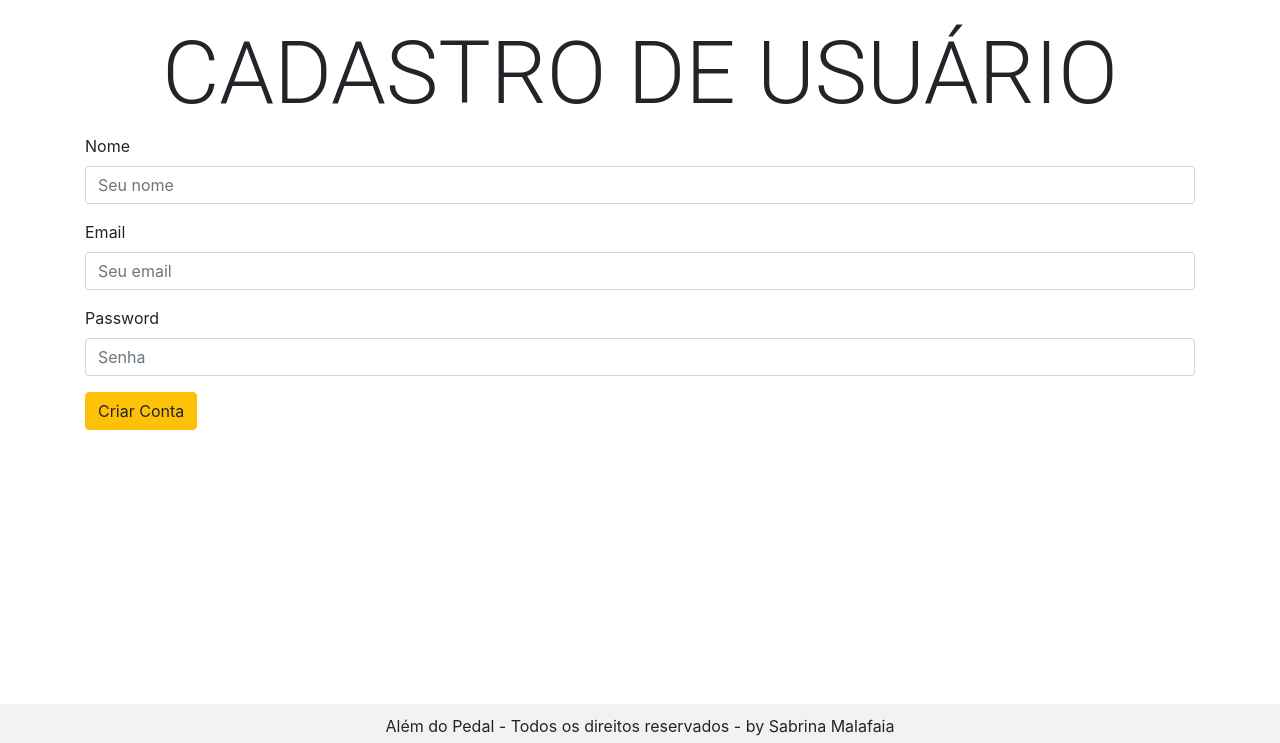
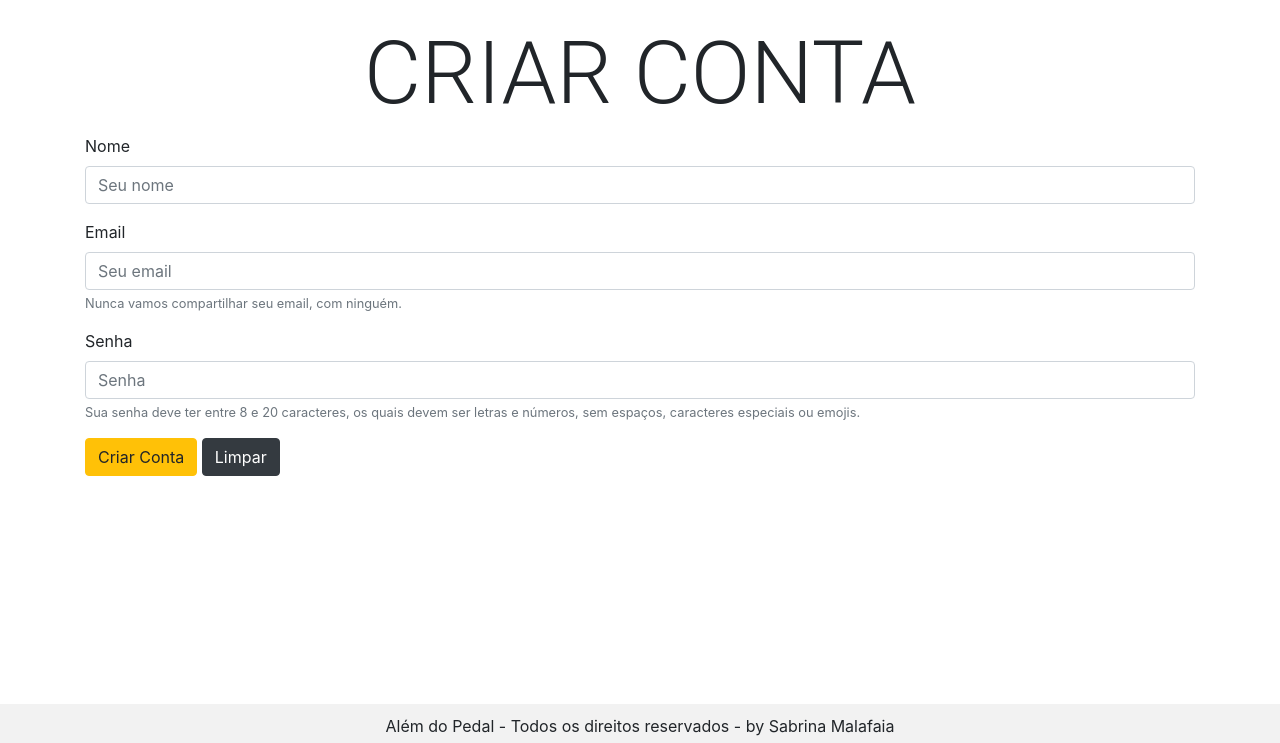
Before and after one commit to SabrinaMalafaia/Software_Product, a Flask app: page /criar_conta in a window 1280 px wide. Shown: the part 56-799 px from the top of the page. Run offline with Flask 3, Linux system fonts and the light colour scheme; some libraries are stand-ins or nearby versions.

Commit message:
Implementando criptografia.

```diff
--- a/alemdopedal/rotas.py
+++ b/alemdopedal/rotas.py
@@ -1,6 +1,7 @@
 # para comentar o código no vscode é só selecionar o que quer comentar e prescionar ctrl+;
 from alemdopedal import app
 from flask import render_template, request, redirect, jsonify, url_for, flash, session
+from werkzeug.security import generate_password_hash, check_password_hash
 from alemdopedal.dados import Conexao
 from alemdopedal.parceiro import Parceiro
 from alemdopedal.grupo import Grupo
@@ -273,11 +274,15 @@ def criar_conta():
         password = request.form['password']
 
         if username and email and password:
+            senha_hash = generate_password_hash(password)
+
             db.conectar()
             db.executar("INSERT INTO usuarios (nome, email, senha) VALUES (%s, %s, %s)",
-                        (username, email, password))
+                        (username, email, senha_hash))
             db.desconectar()
+
             flash('Conta criada com sucesso!', 'success')
+
             return redirect(url_for('criar_conta'))
         else:
             flash('Todos os campos devem ser preenchidos!', 'danger')
@@ -293,16 +298,19 @@ def login():
 
         db.conectar()
 
-        query = "SELECT * FROM usuarios WHERE email = %s AND senha = %s"
-        resposta = db.executar(query, (loginEmail, loginSenha))
+        query = "SELECT * FROM usuarios WHERE email = %s"
+        resposta = db.executar(query, (loginEmail,))
 
         if resposta:
             user = resposta[0]
-            session['email'] = user[2]
-            return redirect(url_for('perfil'))
-        else:
-            db.desconectar()
-            flash('E-mail ou senha inválidos!', 'danger')
+            senha_hash = user[3]
+            if check_password_hash(senha_hash, loginSenha):
+                session['email'] = user[2]
+                db.desconectar()
+                return redirect(url_for('perfil'))
+
+        db.desconectar()
+        flash('E-mail ou senha inválidos!', 'danger')
 
     return render_template('login.html')
 
@@ -336,7 +344,7 @@ def logout():
 
 # ERRO ##############
 @app.errorhandler(404)
-def erro404(e):  # Erro
+def erro404(e):
     return render_template('erro.html'), 404
 
 
--- a/alemdopedal/templates/base.html
+++ b/alemdopedal/templates/base.html
@@ -26,6 +26,9 @@
     <div class="container">
         {% block conteudo %}
         {% endblock conteudo %}
+
+        <!-- Exibir mensagens flash -->
+        {% include 'flash.html' %}
     </div>
 
     <!-- Rodapé -->
--- a/alemdopedal/templates/criar_conta.html
+++ b/alemdopedal/templates/criar_conta.html
@@ -2,31 +2,31 @@
 
 {% block conteudo %}
 
-<h2 class="display-2">CADASTRO DE USUÁRIO</h2>
-<form method="POST" action="{{ url_for('criar_conta') }}">
+<h2 class="display-2">CRIAR CONTA</h2>
+<form action="{{ url_for('criar_conta') }}" method="POST">
     <div class="form-group">
         <label for="username">Nome</label>
         <input type="text" class="form-control" id="username" name="username" placeholder="Seu nome" required>
     </div>
+
     <div class="form-group">
         <label for="email">Email</label>
-        <input type="email" class="form-control" id="email" name="email" placeholder="Seu email" required>
+        <input type="email" class="form-control" id="email" name="email" aria-describedby="emailHelp"
+            placeholder="Seu email" required>
+        <small id="emailHelp" class="form-text text-muted">Nunca vamos compartilhar seu email, com ninguém.</small>
     </div>
+
+
     <div class="form-group">
-        <label for="password">Password</label>
-        <input type="password" class="form-control" id="password" name="password" placeholder="Senha" required>
+        <label for="password">Senha</label>
+        <input type="password" class="form-control" id="password" name="password" aria-describedby="senhaHelp"
+            placeholder="Senha">
+        <small id="senhaHelp" class="form-text text-muted">Sua senha deve ter entre 8 e 20 caracteres, os quais
+            devem ser letras e números, sem espaços, caracteres especiais ou emojis.</small>
     </div>
+
     <button type="submit" class="btn btn-warning">Criar Conta</button>
+    <button type="reset" class="btn btn-dark">Limpar</button>
 </form>
-{% with messages = get_flashed_messages(with_categories=true) %}
-{% if messages %}
-{% for category, message in messages %}
-<br>
-<div class="alert alert-{{ category }}" role="alert">
-    {{ message }}
-</div>
-{% endfor %}
-{% endif %}
-{% endwith %}
 
 {% endblock conteudo %}
--- /dev/null
+++ b/alemdopedal/templates/flash.html
@@ -0,0 +1,15 @@
+<!-- Exibir mensagens flash -->
+{% with messages = get_flashed_messages(with_categories=true) %}
+{% if messages %}
+<div class="container mt-3">
+    {% for category, message in messages %}
+    <div class="alert alert-{{ category }} alert-dismissible fade show" role="alert">
+        {{ message }}
+        <button type="button" class="close" data-dismiss="alert" aria-label="Close">
+            <span aria-hidden="true">&times;</span>
+        </button>
+    </div>
+    {% endfor %}
+</div>
+{% endif %}
+{% endwith %}
```
Also changed, not shown: alemdopedal/templates/conta_criar.html (deleted, +0 -31 lines), alemdopedal/templates/contato.html (+5 -5 lines), alemdopedal/templates/grupo_cadastrar.html (+9 -6 lines), alemdopedal/templates/login.html (+1 -12 lines), alemdopedal/templates/parceiro_cadastrar.html (+9 -6 lines), alemdopedal/templates/teste.html (added).
